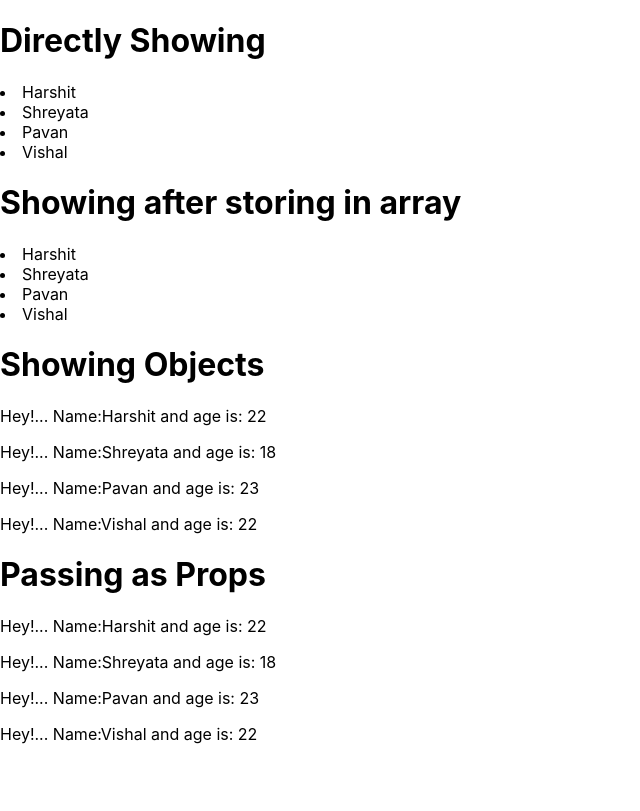
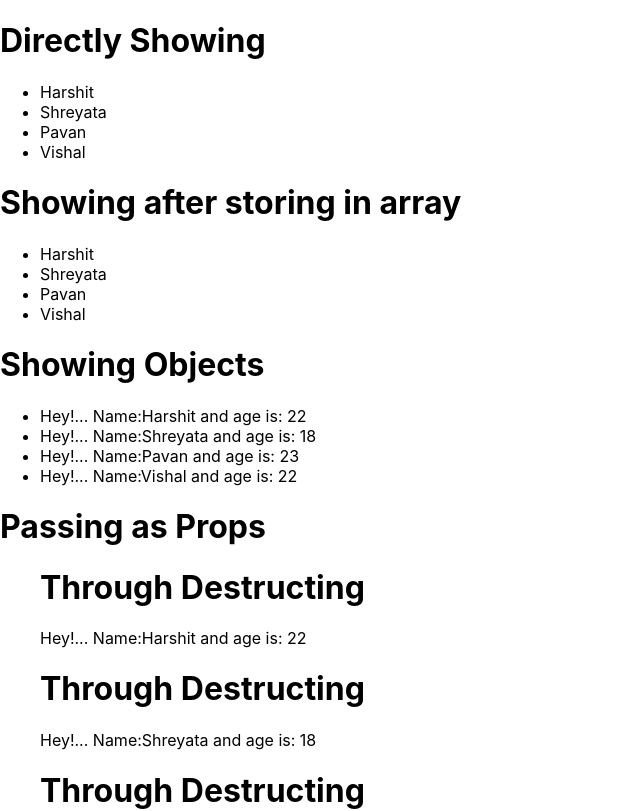
Before and after one commit to harshith1123/React-JS, a React (Create React App) app: page / in a window 1280 px wide. Shown: the top 811 px of the page, without its empty margins (0-640 px from the left). Built offline with nearby package versions, Linux system fonts and the light colour scheme.

Commit message:
Understood List key concept in React

```diff
--- a/src/List1.js
+++ b/src/List1.js
@@ -3,38 +3,55 @@ import List2 from './List2';
 
 export default function List1() {
     const students = ["Harshit","Shreyata","Pavan","Vishal"];
-    const result = students.map(std => <li>{std}</li>)
+    const result = students.map((std,index) =><li key={index}>{std}</li>)
     const list = [
         {
+            id:1,
             name: "Harshit",
             age: 22
         },
         {
+            id:2,
             name: "Shreyata",
             age: 18
         },
         {
+            id:3,
             name: "Pavan",
             age: 23
         },
         {
+            id:4,
             name: "Vishal",
             age: 22
         }
     ];
-    const res = list.map((arr)=><p>Hey!... Name:<span>{arr.name}</span> and age is: <span>{arr.age}</span></p>);
+    // const res = list.map((arr)=><p>Hey!... Name:<span>{arr.name}</span> and age is: <span>{arr.age}</span></p>);
+    const res = list.map((arr)=><li key={arr.id}>Hey!... Name:{arr.name} and age is: {arr.age}</li>);
   return (
     <div>
         <h1>Directly Showing</h1>
-        {students.map(std => <li>{std}</li>)}
+        <ul>
+            {students.map((std,index) => <li key={index}>{std}</li>)}
+        </ul>
+
         <h1>Showing after storing in array</h1>
-        {result}
+        <ul>
+            {result}
+        </ul>
+
 
         <h1>Showing Objects</h1>
-        {res}
+        <ul>
+            {res}
+        </ul>
+
 
         <h1>Passing as Props</h1>
-        {list.map(arr => <List2 list={arr}/>)}
+        <ul>
+            {list.map(arr => <List2 list={arr}/>)}
+        </ul>
+
     </div>
   )
 }
--- a/src/List2.js
+++ b/src/List2.js
@@ -1,14 +1,16 @@
 import React from 'react'
 
 // export default function List2(props) {
-export default function List2({list}) {
+export default function List2({list,key}) {
   return (
     <div>
     {/* <h1>Direct printing through props</h1> */}
       {/* {<p>Hey!... Name:<span>{props.list.name}</span> and age is: <span>{props.list.age}</span></p>} */}
 
-      {/* <h1>Through Destructing</h1> */}
+      <h1>Through Destructing</h1>
     {<p>Hey!... Name:<span>{list.name}</span> and age is: <span>{list.age}</span></p>}
+    {/* {key} */}
+    {/* {<li>Hey!... Name:{list.name} and age is: {list.age}</li>} */}
     </div>
   )
 }
```
